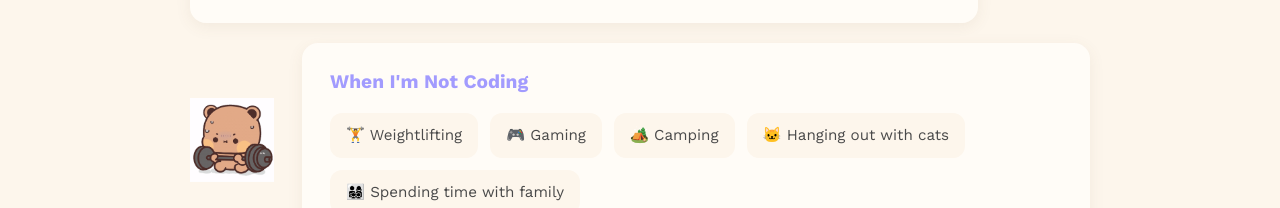
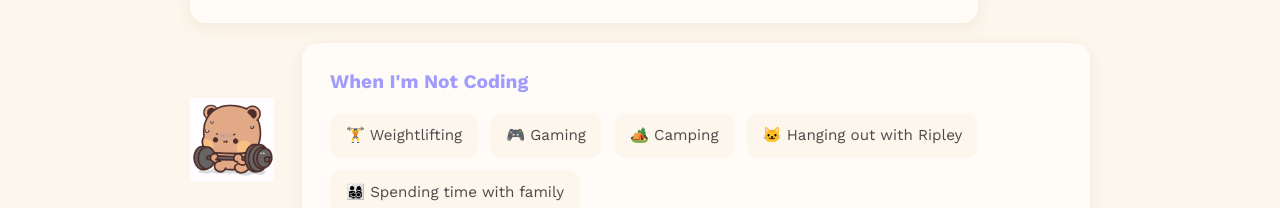
Before and after one commit to alekahseivwright/alekahs-react-portfolio, a React (Create React App) app in the folder frontend/: page /about in a window 1280 px wide. Shown: the part 1009-1217 px from the top of the page. Built offline with nearby package versions, Linux system fonts and the light colour scheme; no server answers.

Commit message:
update about page

```diff
--- a/frontend/src/pages/About.js
+++ b/frontend/src/pages/About.js
@@ -50,7 +50,7 @@ function About() {
             <li>🏋️ Weightlifting</li>
             <li>🎮 Gaming</li>
             <li>🏕️ Camping</li>
-            <li>🐱 Hanging out with cats</li>
+            <li>🐱 Hanging out with Ripley</li>
             <li>👨‍👩‍👧‍👦 Spending time with family</li>
           </ul>
         </div>
```
